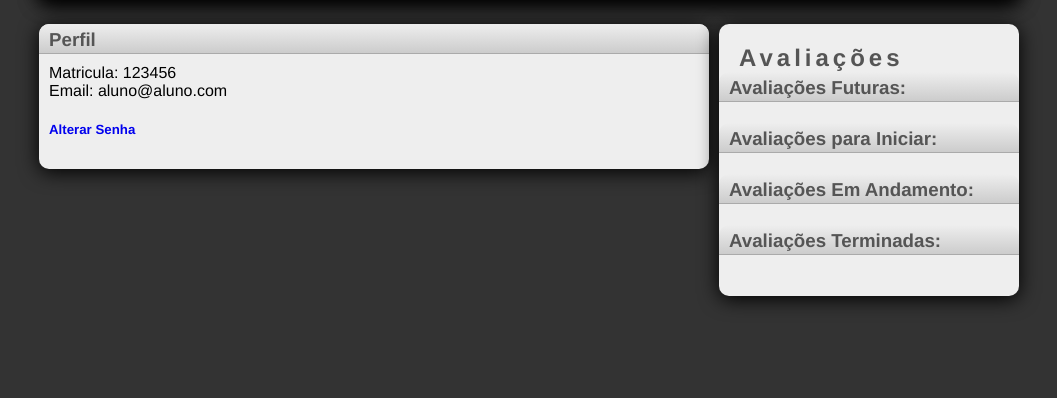
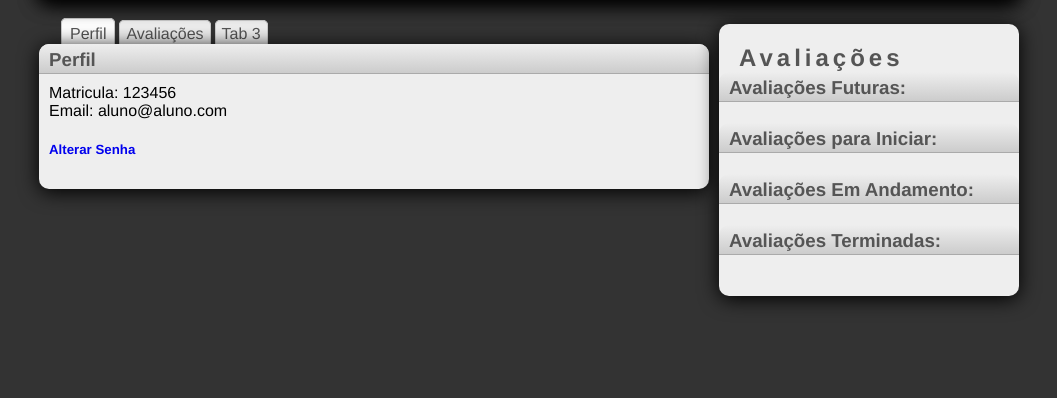
Before and after one commit to arruda/amao, a Django app: template AMAO/templates/usuarios/dashboard.html in a window 1280 px wide. Shown: the part 111-509 px from the top of the page, without its empty margins (111-1168 px from the left). Run offline with Django 3.2, Linux system fonts and the light colour scheme; the template is opened without the code that fills it: values that come from a table or form of the project are taken from there, others are empty; data comes from the database, SQL or seed files in the repository; parts of the project's set-up code (start-up, migrations or seed data) failed here and were passed over; some libraries are stand-ins or nearby versions.

Commit message:
Adcionando tabs refs #80

```diff
--- a/AMAO/static/css/style.css
+++ b/AMAO/static/css/style.css
@@ -479,3 +479,38 @@ th td{
 .titulo_arquivo{
     margin-bottom:5px;
 }
+
+
+/********************************* TABS **********************************/
+#tabs_menu{
+	list-style: none;
+
+}
+#tabs_menu li {
+    display: inline;
+    padding: 1px 2px;
+}
+#tabs_menu li a {
+	color: #555;
+    border: 1px solid #ccc;
+    padding: 4px 6px;
+    text-decoration: none;
+    background-color: #eeeeee;
+    outline: none;
+    border-radius: 5px 5px 0 0;
+    -moz-border-radius: 5px 5px 0 0;
+    -webkit-border-top-left-radius: 5px;
+    -webkit-border-top-right-radius: 5px;
+}
+#tabs_menu li a:hover {
+    background-color: #dddddd;
+    padding: 5px 7px;
+}
+#tabs_menu li.active a {
+    background-color: #fff;
+    padding: 6px 8px;
+}
+#tabs_menu li.active a:hover {
+    background-color: #eeeeee;
+    padding: 6px 8px;
+}
--- a/AMAO/templates/usuarios/dashboard.html
+++ b/AMAO/templates/usuarios/dashboard.html
@@ -6,6 +6,19 @@
 
 {% block 'body-centered' %}
 
+		<div >
+			<ul id="tabs_menu">
+        		<li class="active">
+        			<a href="#Perfil">Perfil</a>
+        		</li>
+				<li>
+        			<a href="#Perfil">Avaliações</a>
+				</li>
+				<li>
+					<a href="#tab1">Tab 3</a>
+				</li>
+			</ul>
+		</div>
 		<div class="area_div zona_dados">
 	        <h3>Perfil</h3>
 			{% if aluno %}
```
